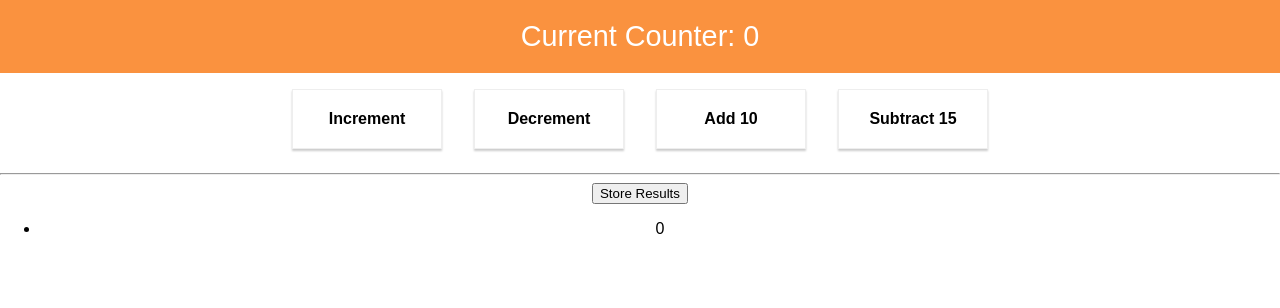
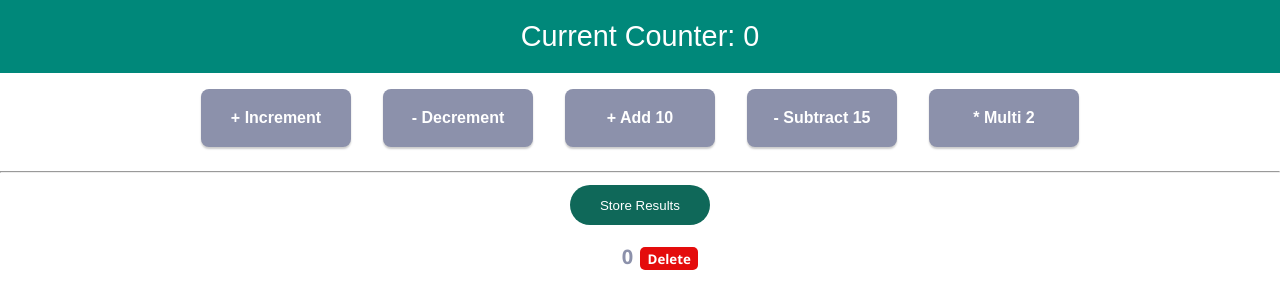
Before and after one commit to Inzoid/redux-basic-udemy, a React (Create React App) app: page / in a window 1280 px wide. Both pictures are taken after a click on the button "Store Results". Shown: the top 308 px of the page. Built offline with nearby package versions, Linux system fonts and the light colour scheme.

Commit message:
add multi increment and styling component

```diff
--- a/src/components/CounterControl/CounterControl.css
+++ b/src/components/CounterControl/CounterControl.css
@@ -9,9 +9,13 @@
     text-align: center;
     cursor: pointer;
     display: inline-block;
+    background-color: #8c91ab;
+    color: white;
+    border: none;
+    border-radius: 8px;
 }
 
 .CounterControl:hover,
 .CounterControl:active {
-    background-color: #eee;
+    background-color: #00887a;
 }
--- a/src/components/CounterOutput/CounterOutput.css
+++ b/src/components/CounterOutput/CounterOutput.css
@@ -1,9 +1,47 @@
 .CounterOutput {
     width: 100%;
-    background-color: #fa923f;
+    background-color: #00887a;
     color: white;
     font-size: 1.8rem;
     text-align: center;
     padding: 20px 0;
     box-sizing: border-box;
 }
+
+.delete {
+    margin-left: 7px;
+    font-family: 'Segoe UI';
+    font-weight: 600;
+    background-color: #e40c0c;
+    width: 58px;
+    height: 23px;
+    color: white;
+    border: none;
+    border-radius: 5px;
+    margin-top: 6px;
+    cursor: pointer;
+}
+
+.btn-primary {
+    background-color: #0f6859;
+    color: white;
+    margin-top: 4px;
+    width: 140px;
+    height: 40px;
+    border: none;
+    border-radius: 2em;
+    cursor: pointer;
+}
+.btn-primary:hover,
+.btn-primary:active {
+    background-color: #00887a;
+}
+
+.list {
+    color: #8c91ab;
+    font-family: 'Segoe UI';
+    font-size: 20px;
+    font-weight: bold;
+    list-style: none;
+    align-items: center;
+}
--- a/src/containers/Counter/Counter.js
+++ b/src/containers/Counter/Counter.js
@@ -10,39 +10,24 @@ class Counter extends Component {
         counter: 0
     }
 
-    counterChangedHandler = ( action, value ) => {
-        switch ( action ) {
-            case 'inc':
-                this.setState( ( prevState ) => { return { counter: prevState.counter + 1 } } )
-                break;
-            case 'dec':
-                this.setState( ( prevState ) => { return { counter: prevState.counter - 1 } } )
-                break;
-            case 'add':
-                this.setState( ( prevState ) => { return { counter: prevState.counter + value } } )
-                break;
-            case 'sub':
-                this.setState( ( prevState ) => { return { counter: prevState.counter - value } } )
-                break;
-        }
-    }
-
     render () {
         return (
             <div>
                 <CounterOutput value={this.props.ctr} />
-                <CounterControl label="Increment" clicked={this.props.onIncrementCounter} />
-                <CounterControl label="Decrement" clicked={this.props.onDecramentCounter}  />
-                <CounterControl label="Add 10" clicked={this.props.onAddCounter}  />
-                <CounterControl label="Subtract 15" clicked={this.props.onSubtractCounter}  />
+                <CounterControl label="+ Increment" clicked={this.props.onIncrementCounter} />
+                <CounterControl label="- Decrement" clicked={this.props.onDecramentCounter}  />
+                <CounterControl label="+ Add 10" clicked={this.props.onAddCounter}  />
+                <CounterControl label="- Subtract 15" clicked={this.props.onSubtractCounter}  />
+                <CounterControl label="* Multi 2" clicked={this.props.onMultiResult} />
                 <hr />
-                <button onClick={() => this.props.onStoreResult(this.props.ctr)}>
+                <button className="btn-primary" onClick={() => this.props.onStoreResult(this.props.ctr)}>
                     Store Results
                 </button>
                 <ul>
                     {this.props.storedResults.map(strResults => (
-                        <li key={strResults.id} onClick={() => this.props.onDeleteResult(strResults.id)}>
+                        <li className="list" key={strResults.id}>
                             {strResults.value}
+                            <button className="delete" onClick={() => this.props.onDeleteResult(strResults.id)}>Delete</button>
                         </li>
                     ))}
                 </ul>
@@ -82,6 +67,10 @@ const mapDispatchToProps = dispatch => {
             type: actionTypes.DELETE_RESULTS,
             resultId: id
         }),
+        onMultiResult: () => dispatch({
+            type: actionTypes.MULTI,
+            value: 2
+        })
     }
 };
 
--- a/src/store/actions.js
+++ b/src/store/actions.js
@@ -4,3 +4,4 @@ export const ADD = 'ADD';
 export const SUBTRACT = 'SUBTRACT';
 export const STORE_RESULTS = 'STORE_RESULTS';
 export const DELETE_RESULTS = 'DELETE_RESULTS';
+export const MULTI = 'MULTI';
--- a/src/store/reducers/counter.js
+++ b/src/store/reducers/counter.js
@@ -25,6 +25,11 @@ const reducer = (state = initialState, action) => {
                 ...state,
                 counter: state.counter  - action.value
             }
+        case actionTypes.MULTI:
+            return {
+                ...state,
+                counter: state.counter * action.value
+            }
     }
     return state;
 }
```
